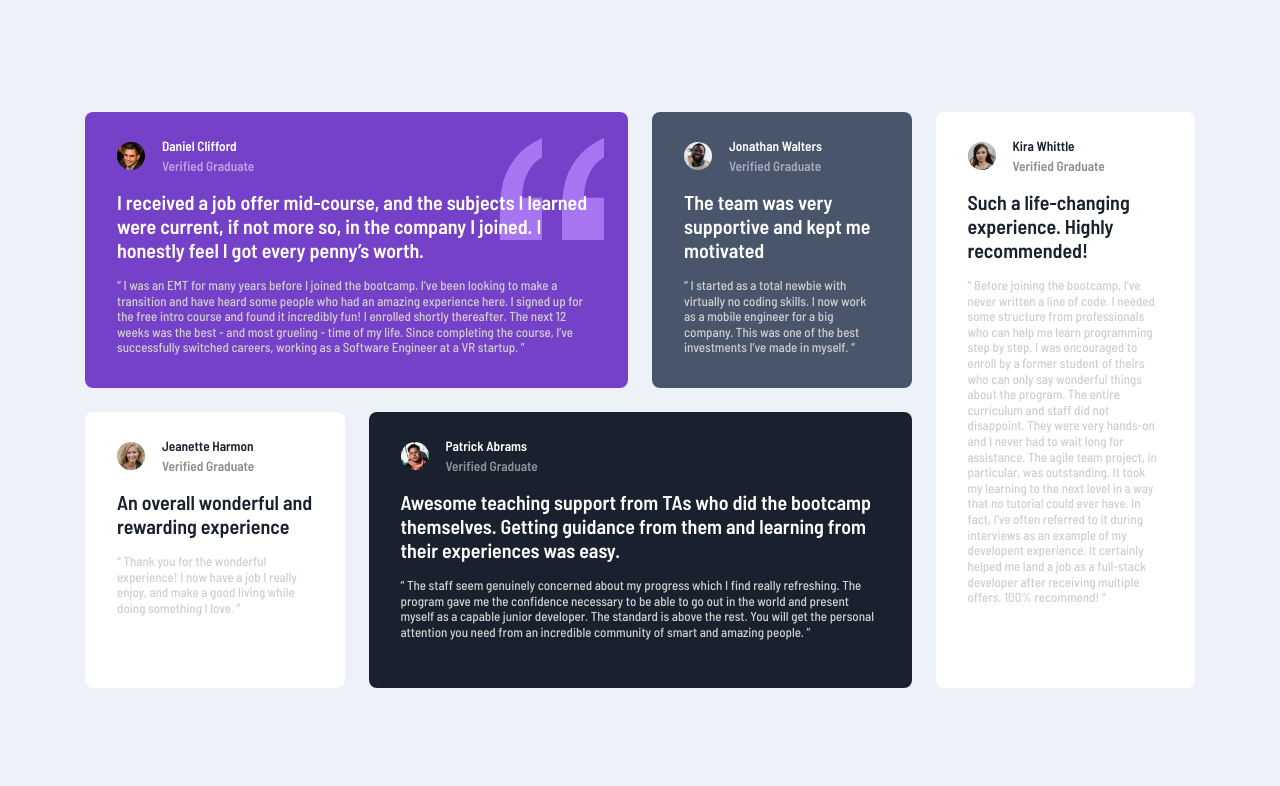
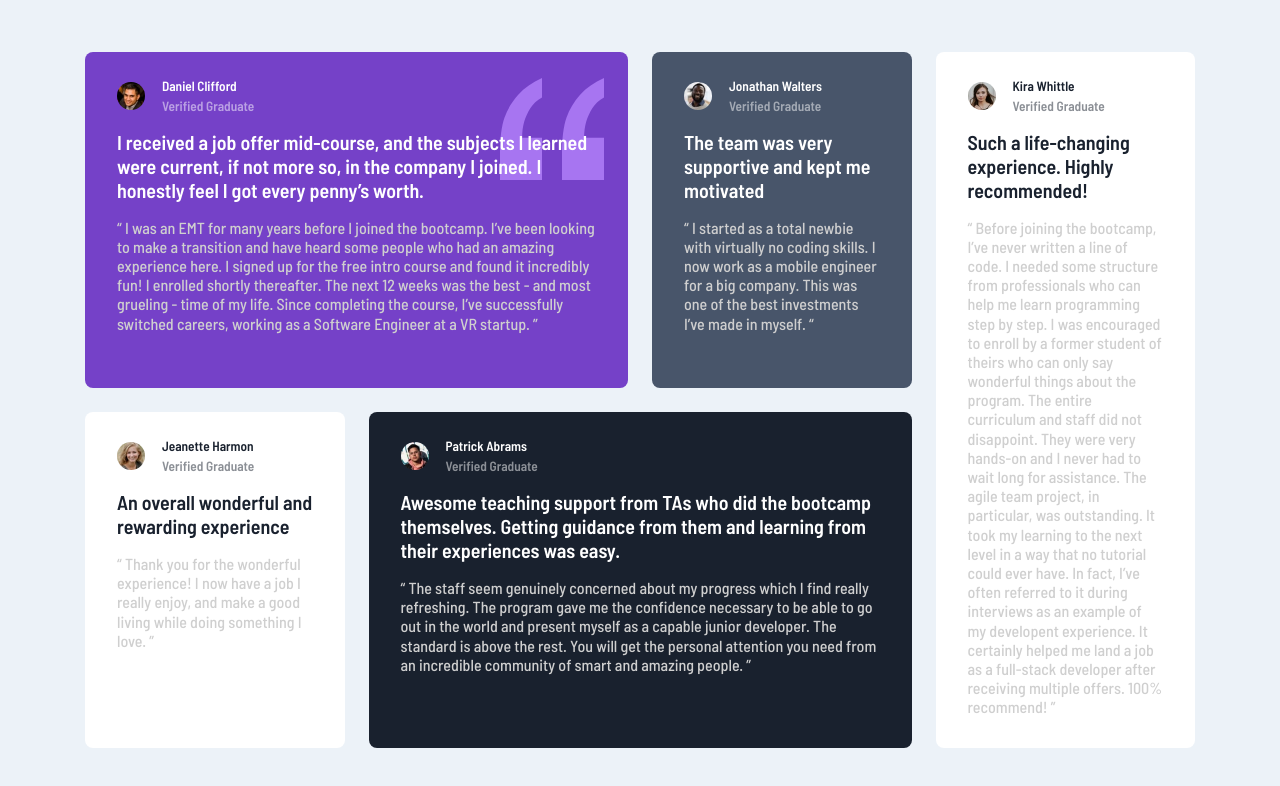
Before and after one commit to ephraimdjeket/Testimonials-grid-section, a plain HTML site: page index.html in a window 1280 px wide. Drawn offline with Linux system fonts and the light colour scheme.

Commit message:
Minor change

```diff
--- a/styles.css
+++ b/styles.css
@@ -157,6 +157,7 @@ body {
 .testimonials {
   width: 100%;
 }
+
 .testimonials-container {
   gap: 1.5rem;
   grid-template-columns: repeat(8, 1fr);
@@ -164,6 +165,11 @@ body {
   max-width: 1110px;
   margin: 0rem;
 }
+
+.testimonial-description {
+  font-size: 1rem;
+}
+
 
 .testimonials-container .testimonials:nth-child(1) {
   grid-column: 1 / 5;
```
